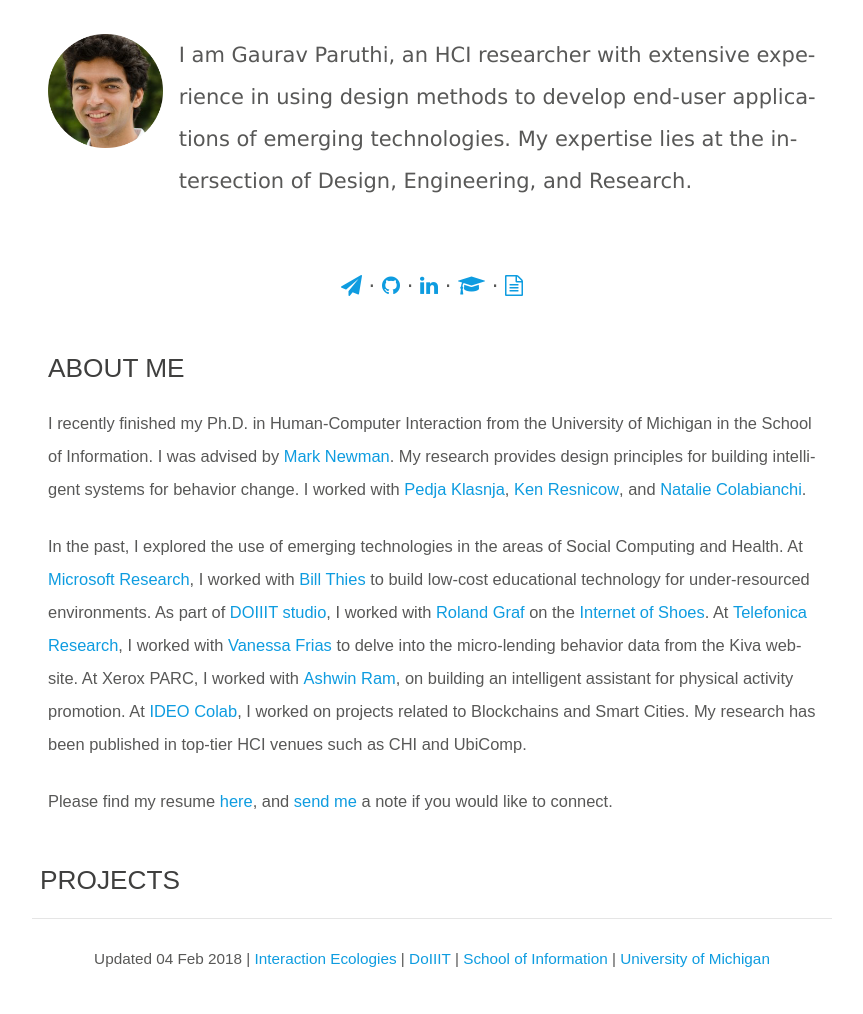
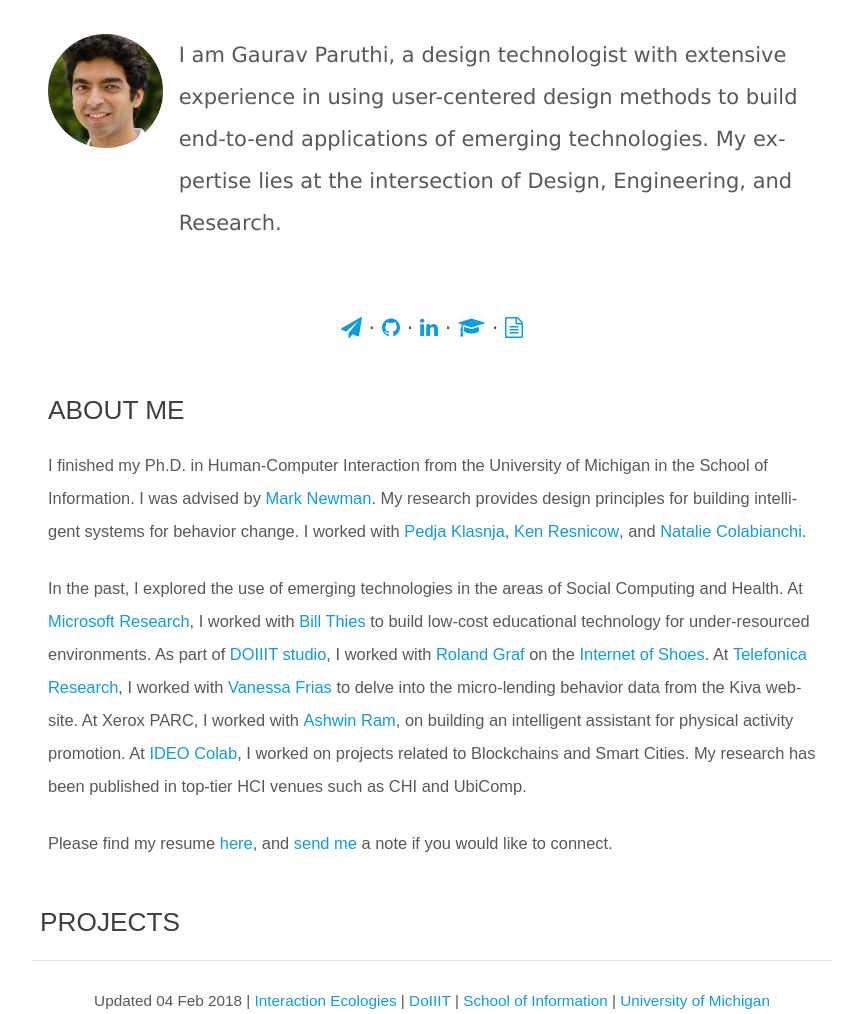
Before and after one commit to gparuthi/gparuthi.github.io, a Jekyll site: the page built from index.md, in a window 1280 px wide. Shown: the whole page, without its empty margins (208-1071 px from the left). Built offline with Jekyll 4.4.1, drawn with Linux system fonts in a browser that asks for light colours; nearby versions of some CDN libraries; before the commit the page ends 972 px from its top, so only the background shows below that.

Commit message:
added GUI

```diff
--- a/index.md
+++ b/index.md
@@ -7,7 +7,7 @@
   <div class="mdl-cell mdl-cell--2-col mdl-cell--hide-phone mdl-cell--hide-tablet"><img src="/images/profile.png" width="100%"/></div>
   <div class="intro mdl-cell mdl-cell--10-col mdl-cell--12-col-phone" markdown="1">
 {:.bigText}
-  I am Gaurav Paruthi, an HCI researcher with extensive experience in using design methods to develop  end-user applications of emerging technologies. My expertise lies at the intersection of Design, Engineering, and Research.
+  I am Gaurav Paruthi, a design technologist with extensive experience in using user-centered design methods to build end-to-end applications of emerging technologies. My expertise lies at the intersection of Design, Engineering, and Research.
  </div>
 
  </div>
@@ -24,7 +24,7 @@
 <div class=" mdl-cell mdl-cell--12-col mdl-cell--12-col-phone" markdown="1">
 ## ABOUT ME
 
-I recently finished my Ph.D. in Human-Computer Interaction from the University of Michigan in the School of Information. I was advised by [Mark Newman](https://www.si.umich.edu/people/mark-newman#gsc.tab=0). My research provides design principles for building intelligent systems for behavior change. I worked with [Pedja Klasnja](https://www.si.umich.edu/people/predrag-klasnja#gsc.tab=0), [Ken Resnicow](https://sph.umich.edu/faculty-profiles/resnicow-ken.html), and [Natalie Colabianchi](http://www.kines.umich.edu/directory/faculty/natalie-colabianchi).
+I finished my Ph.D. in Human-Computer Interaction from the University of Michigan in the School of Information. I was advised by [Mark Newman](https://www.si.umich.edu/people/mark-newman#gsc.tab=0). My research provides design principles for building intelligent systems for behavior change. I worked with [Pedja Klasnja](https://www.si.umich.edu/people/predrag-klasnja#gsc.tab=0), [Ken Resnicow](https://sph.umich.edu/faculty-profiles/resnicow-ken.html), and [Natalie Colabianchi](http://www.kines.umich.edu/directory/faculty/natalie-colabianchi).
 
  In the past, I explored the use of emerging technologies in the areas of Social Computing and Health. At [Microsoft Research](https://www.microsoft.com/en-us/research/lab/microsoft-research-india/), I worked with [Bill Thies](http://billthies.net/) to build low-cost educational technology for under-resourced environments. As part of [DOIIIT studio](https://doiiit.github.io/), I worked with [Roland Graf](http://assocreation.com/) on the [Internet of Shoes](http://assocreation.com/project/internet-of-shoes/). At [Telefonica Research](http://www.tid.es/), I worked with [Vanessa Frias](http://www.vanessafriasmartinez.org/) to delve into the micro-lending behavior data from the Kiva website. At Xerox PARC, I worked with [Ashwin Ram](https://www.linkedin.com/in/ashwinram/), on building an intelligent assistant for physical activity promotion. At [IDEO Colab](http://www.ideocolab.com/), I worked on projects related to Blockchains and Smart Cities. My research has been published in top-tier HCI venues such as CHI and UbiComp.
 
```
Also changed, not shown: _posts/2017-08-20-GUI.md (added, +19 -0 lines), images/gui/logo.svg (added).
